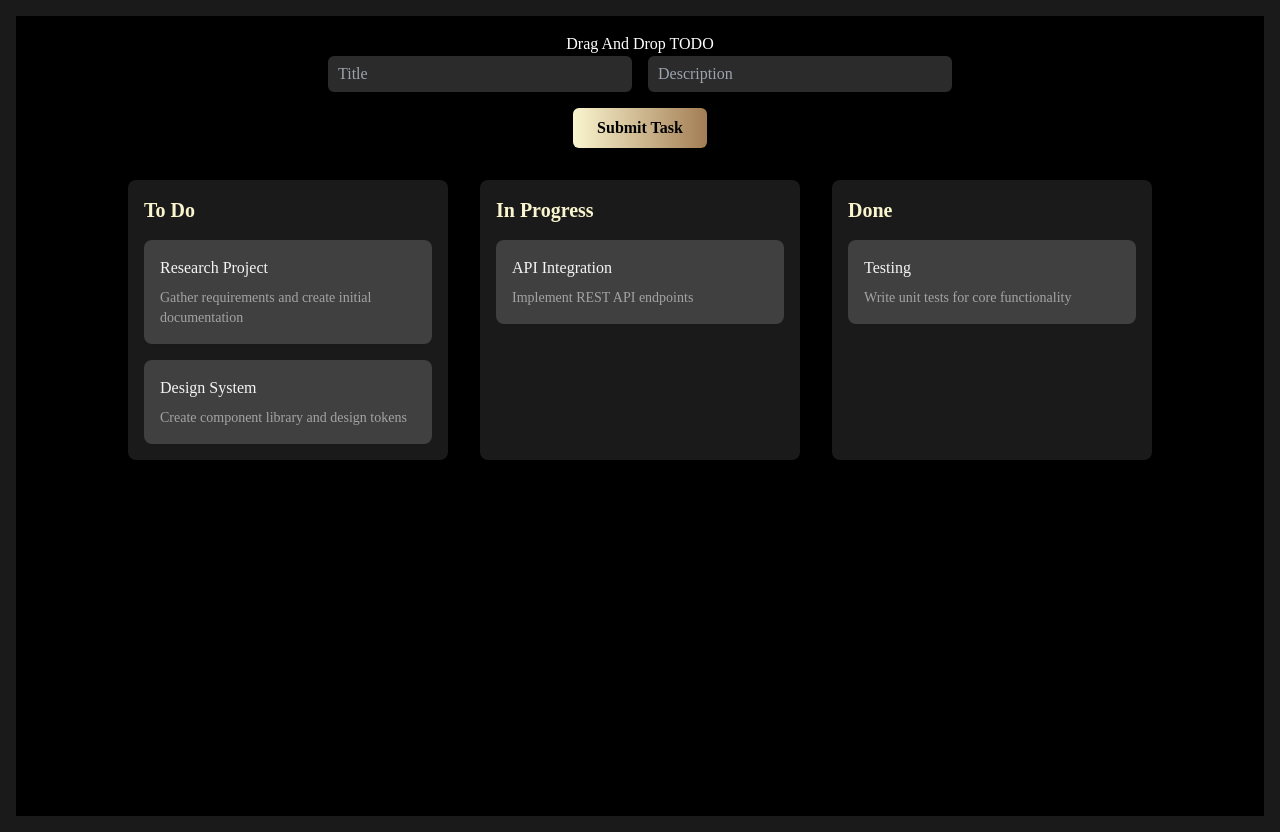
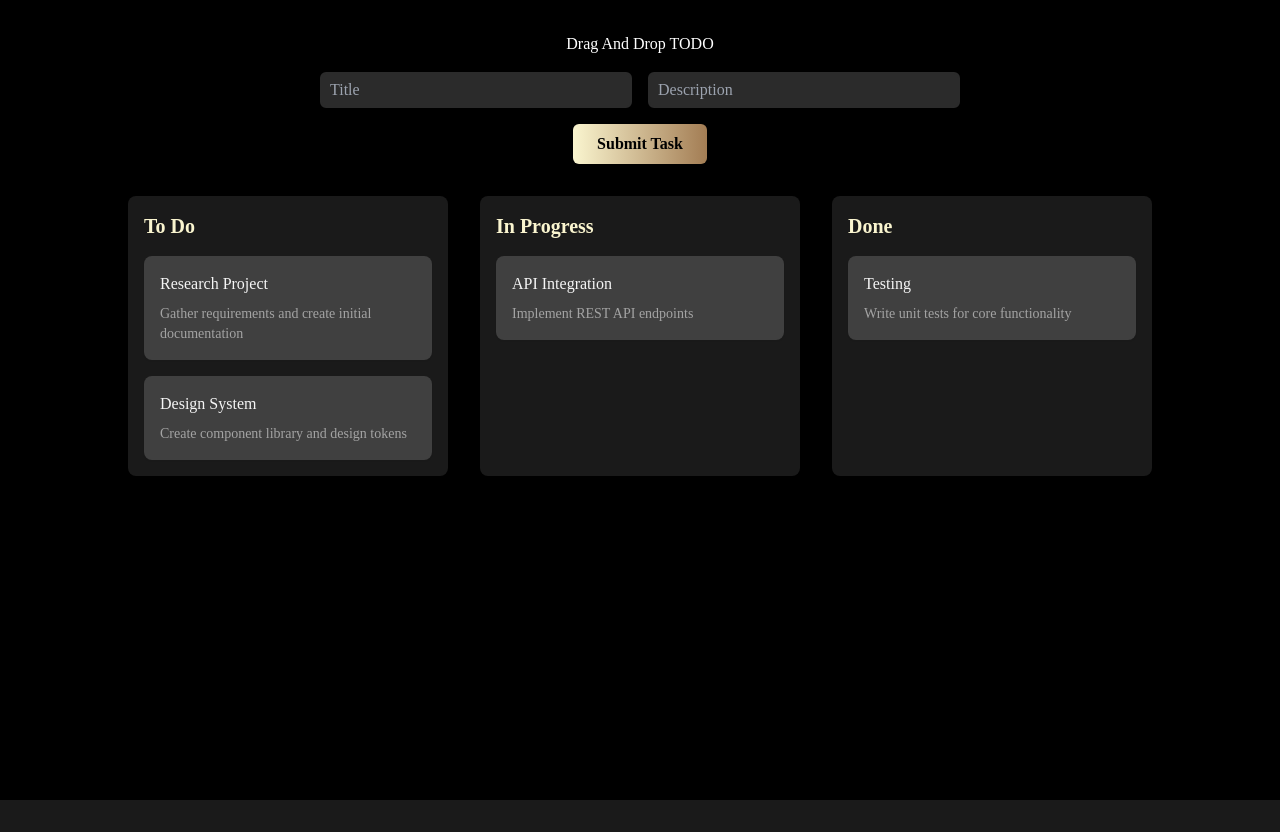
Before and after one commit to Randycullins08/DragDropTodo, a React (Vite) app: page / in a window 1280 px wide. After the commit the page ends 800 px from the top, so only its background shows below. Built offline with nearby package versions, Linux system fonts and the light colour scheme.

Commit message:
added margin to header

```diff
--- a/src/App.tsx
+++ b/src/App.tsx
@@ -9,7 +9,7 @@ export default function App() {
 
   return (
     <div className="min-h-screen flex flex-col justify-start items-center bg-grayscale-900 p-4 text-white">
-      <h1>Drag And Drop TODO</h1>
+      <h1 className="m-4 items-center">Drag And Drop TODO</h1>
       <TaskForm handleAddTask={handleAddTask} />
 
       <DndContext onDragEnd={handleDragEnd}>
--- a/src/index.css
+++ b/src/index.css
@@ -3,7 +3,7 @@
 @tailwind utilities;
 
 body {
-  @apply bg-grayscale-800 p-4 font-manrope text-white;
+  @apply bg-grayscale-800 font-manrope text-white;
 }
 
 button {
```
